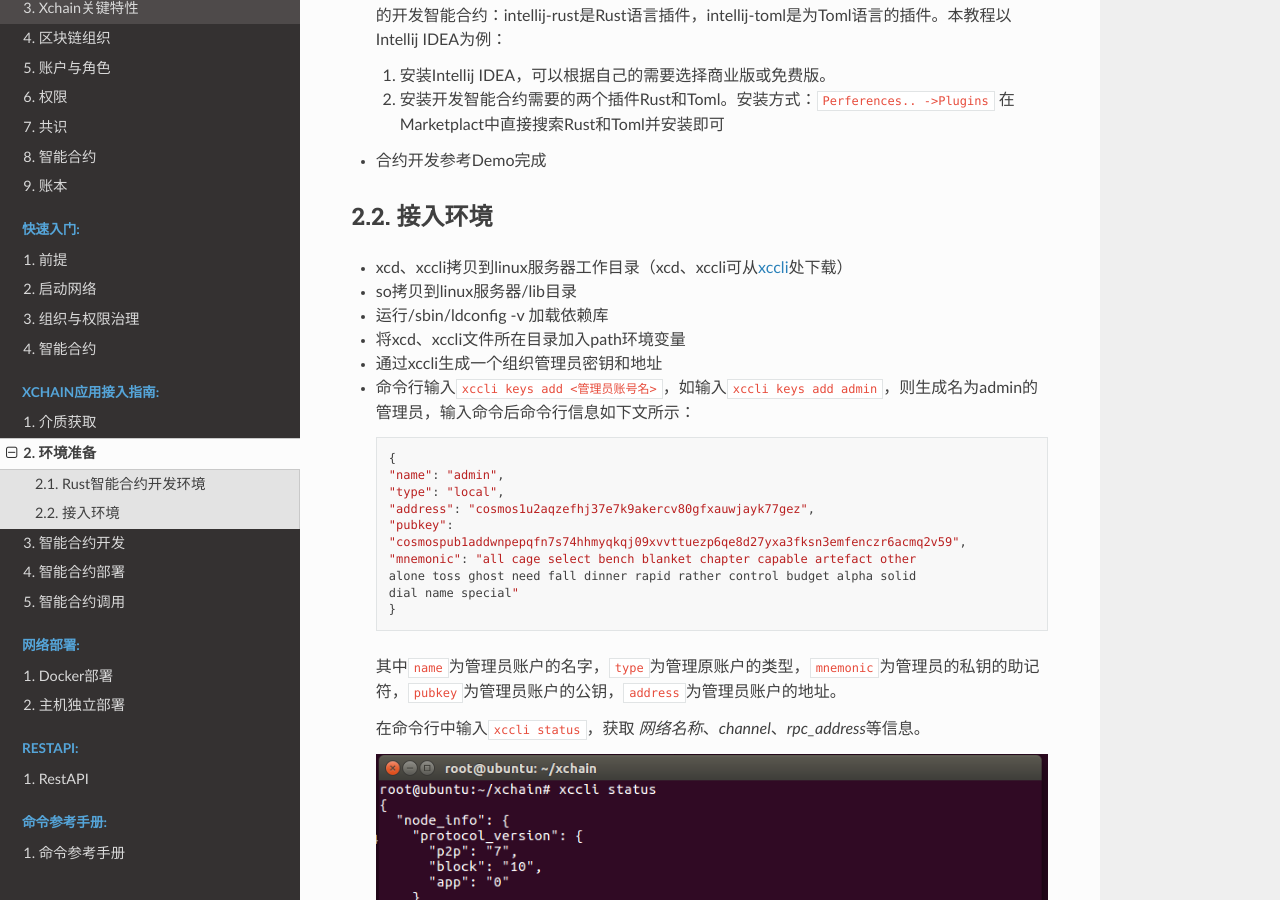
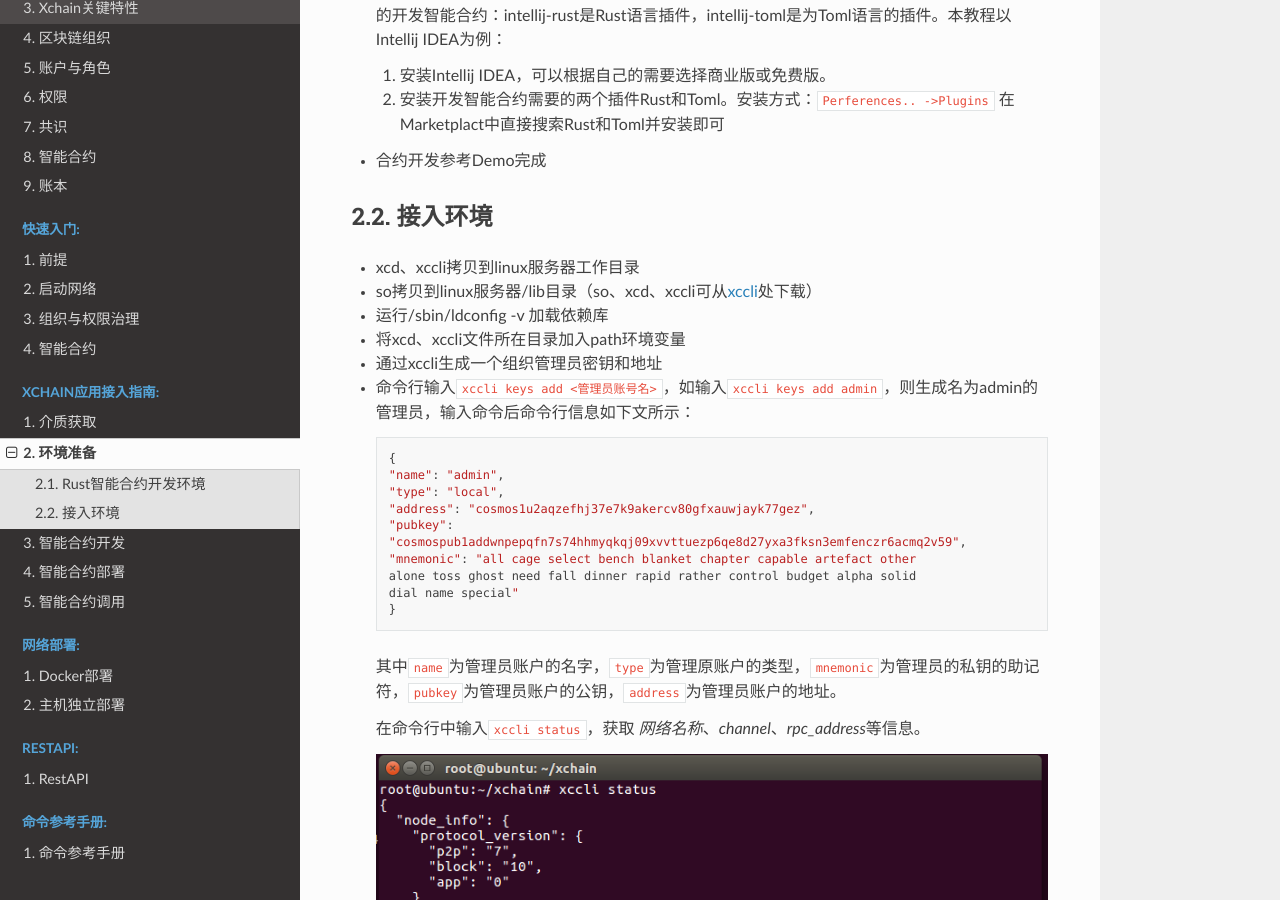
Before and after one commit to XAbaiyangdian/xchaindoc, a Sphinx documentation site: the page built from source/ApplicationAccess/Environment.md, in a window 1280 px wide and 900 px high, scrolled down 1559 px. Built offline with Sphinx 7.4.7 and the Read the Docs theme 2.0.0, drawn with Linux system fonts in a browser that asks for light colours.

```diff
--- a/source/ApplicationAccess/Environment.md
+++ b/source/ApplicationAccess/Environment.md
@@ -60,8 +60,8 @@
 ## 接入环境
 
 
-- xcd、xccli拷贝到linux服务器工作目录（xcd、xccli可从[xccli](https://gitee.com/xabl/xchain)处下载）
-- so拷贝到linux服务器/lib目录
+- xcd、xccli拷贝到linux服务器工作目录
+- so拷贝到linux服务器/lib目录（so、xcd、xccli可从[xccli](https://gitee.com/xabl/xchain)处下载）
 - 运行/sbin/ldconfig -v 加载依赖库
 - 将xcd、xccli文件所在目录加入path环境变量
 - 通过xccli生成一个组织管理员密钥和地址
```
